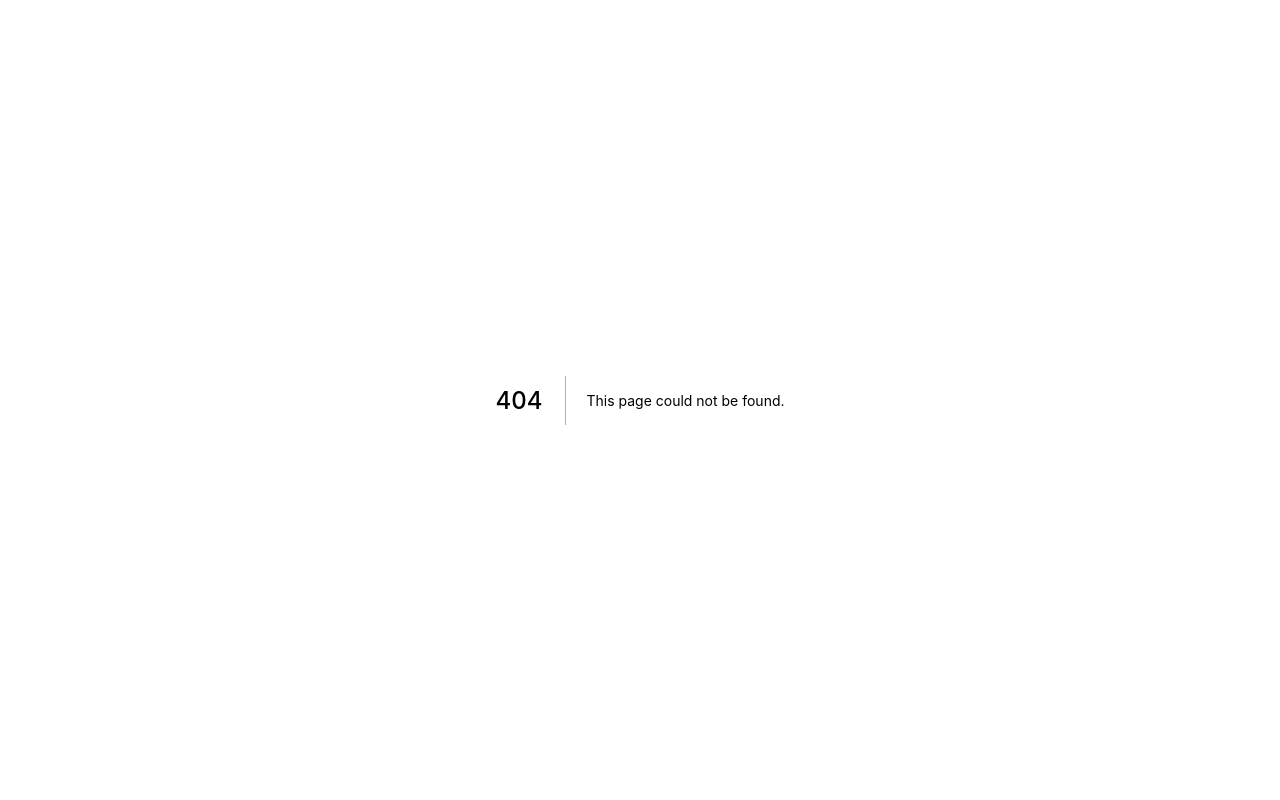
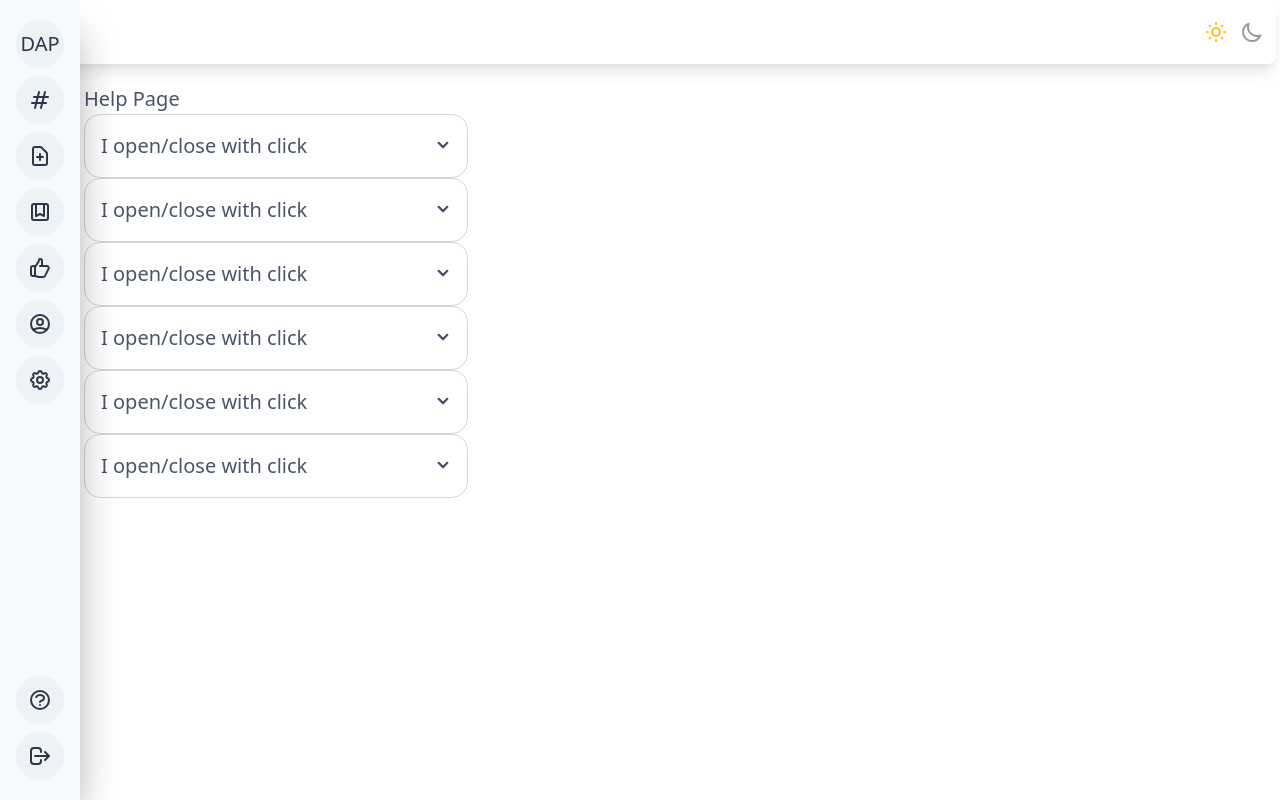
Before and after one commit to jay-bien/Social-Frontend, a Next.js app: page /help in a window 1280 px wide. Before the commit this address had no page. Built offline with nearby package versions, Linux system fonts and the light colour scheme.

Commit message:
+ help placeholders

```diff
--- /dev/null
+++ b/src/pages/help.jsx
@@ -0,0 +1,70 @@
+import React from "react";
+
+import { Sidebar } from "../components";
+import { Main } from "../templates/Main";
+
+const helpTopics = [
+  {
+    icon: "🖥",
+    title: "Using Dap",
+    text: "Lorem ipsum dolor sit amet, consectetur adipiscing elit, sed do eiusmod tempor incididunt ut labore et dolore magna aliqua. Ut enim ad minim veniam, quis nostrud exercitation ullamco laboris nisi ut aliquip ex ea commodo consequat. Duis aute irure dolor in reprehenderit in voluptate velit esse cillum dolore eu fugiat nulla pariatur. Excepteur sint occaecat cupidatat non proident, sunt in culpa qui officia deserunt mollit anim id est laborum.",
+  },
+  {
+    icon: "📃",
+    title: "Rules and Community Guidelines",
+    text: "Lorem ipsum dolor sit amet, consectetur adipiscing elit, sed do eiusmod tempor incididunt ut labore et dolore magna aliqua. Ut enim ad minim veniam, quis nostrud exercitation ullamco laboris nisi ut aliquip ex ea commodo consequat. Duis aute irure dolor in reprehenderit in voluptate velit esse cillum dolore eu fugiat nulla pariatur. Excepteur sint occaecat cupidatat non proident, sunt in culpa qui officia deserunt mollit anim id est laborum.",
+  },
+  {
+    icon: "🔐",
+    title: "Account",
+    text: "Lorem ipsum dolor sit amet, consectetur adipiscing elit, sed do eiusmod tempor incididunt ut labore et dolore magna aliqua. Ut enim ad minim veniam, quis nostrud exercitation ullamco laboris nisi ut aliquip ex ea commodo consequat. Duis aute irure dolor in reprehenderit in voluptate velit esse cillum dolore eu fugiat nulla pariatur. Excepteur sint occaecat cupidatat non proident, sunt in culpa qui officia deserunt mollit anim id est laborum.",
+  },
+  {
+    icon: "🔑",
+    title: "Password and Security",
+    text: "Lorem ipsum dolor sit amet, consectetur adipiscing elit, sed do eiusmod tempor incididunt ut labore et dolore magna aliqua. Ut enim ad minim veniam, quis nostrud exercitation ullamco laboris nisi ut aliquip ex ea commodo consequat. Duis aute irure dolor in reprehenderit in voluptate velit esse cillum dolore eu fugiat nulla pariatur. Excepteur sint occaecat cupidatat non proident, sunt in culpa qui officia deserunt mollit anim id est laborum.",
+  },
+  {
+    icon: "",
+    title: "",
+    text: "Lorem ipsum dolor sit amet, consectetur adipiscing elit, sed do eiusmod tempor incididunt ut labore et dolore magna aliqua. Ut enim ad minim veniam, quis nostrud exercitation ullamco laboris nisi ut aliquip ex ea commodo consequat. Duis aute irure dolor in reprehenderit in voluptate velit esse cillum dolore eu fugiat nulla pariatur. Excepteur sint occaecat cupidatat non proident, sunt in culpa qui officia deserunt mollit anim id est laborum.",
+  },
+  {
+    icon: "",
+    title: "",
+    text: "Lorem ipsum dolor sit amet, consectetur adipiscing elit, sed do eiusmod tempor incididunt ut labore et dolore magna aliqua. Ut enim ad minim veniam, quis nostrud exercitation ullamco laboris nisi ut aliquip ex ea commodo consequat. Duis aute irure dolor in reprehenderit in voluptate velit esse cillum dolore eu fugiat nulla pariatur. Excepteur sint occaecat cupidatat non proident, sunt in culpa qui officia deserunt mollit anim id est laborum.",
+  },
+];
+
+export default function help() {
+  return (
+    <div>
+      <Main>
+        <Sidebar></Sidebar>
+        <h1> Help Page</h1>
+
+        {helpTopics &&
+          helpTopics.map((help) => {
+            return (
+              <div class="collapse w-96 border rounded-box border-base-300 collapse-arrow">
+                <input type="checkbox" />
+                <div class="collapse-title text-xl font-medium">
+                  I open/close with click
+                </div>
+                <div class="collapse-content">
+                  <p>
+                    Collapse content reveals with focus. If you add a checkbox,
+                    you can control it using checkbox instead of focus. Or you
+                    can force-open/force-close using
+                    <span class="badge badge-outline">collapse-open</span> and
+                    <span class="badge badge-outline">collapse-close</span>{" "}
+                    classes.
+                  </p>
+                </div>
+              </div>
+            );
+          })}
+      </Main>
+    </div>
+  );
+}
```
